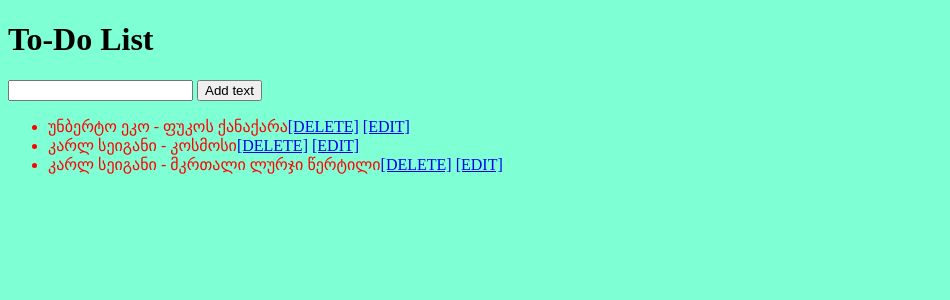
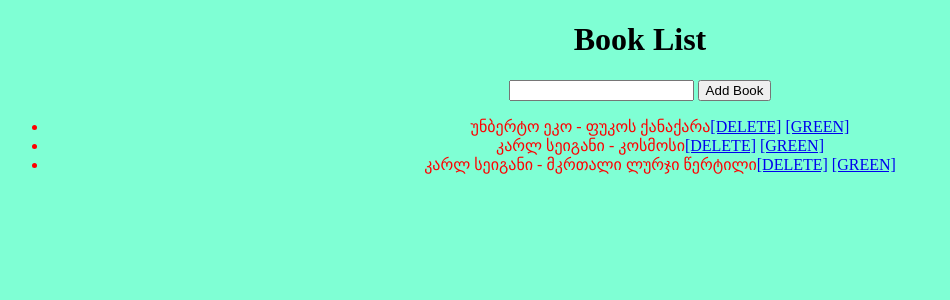
Before and after one commit to Lussskki/algouni-django, a Django app: page /todo/ in a window 1280 px wide. Shown: the top 300 px of the page, without its empty margins (0-950 px from the left). Run offline with Django 5.2, Linux system fonts and the light colour scheme; data comes from the database, SQL or seed files in the repository.

Commit message:
change title

```diff
--- a/todo/templates/todo_list.html
+++ b/todo/templates/todo_list.html
@@ -5,24 +5,29 @@
     <meta charset="UTF-8">
     <meta name="viewport" content="width=device-width, initial-scale=1.0">
     <link rel = "stylesheet" type = "text/css" href = "{% static '/todo/styles.css' %}">
-    <title>To-Do</title>
+    <style>
+        body {
+            text-align: center;
+        }
+        </style>
+    <title>Book List</title>
 </head>
-<body>
-    <h1 class = "color">To-Do List</h1>
+<body >
+    <h1 class = "color">Book List</h1>
     <form action="{% url 'add_task' %}" method="POST">
         {% csrf_token %}
         <input type="text" name="title" required>
-        <button type="submit">Add text</button>
+        <button type="submit">Add Book</button>
     </form>
     <ul>
         {% for item in data%}
             {% if item.completed %}
         <li class = "completed">{{item.title}}<a href = "{% url 'delete_task' item.id %}">[DELETE]</a>
-            <a href = "{% url 'edit_task' item.id %}" >[EDIT]</a>
+            <a href = "{% url 'edit_task' item.id %}" >[GREEN]</a>
         </li>
             {% else %}
             <li class = "inprogress">{{item.title}}<a href = "{% url 'delete_task' item.id %}">[DELETE]</a>
-                <a href = "{% url 'edit_task' item.id %}" >[EDIT]</a>
+                <a href = "{% url 'edit_task' item.id %}" >[GREEN]</a>
             </li>
             {% endif %}
         {% endfor %}
```
